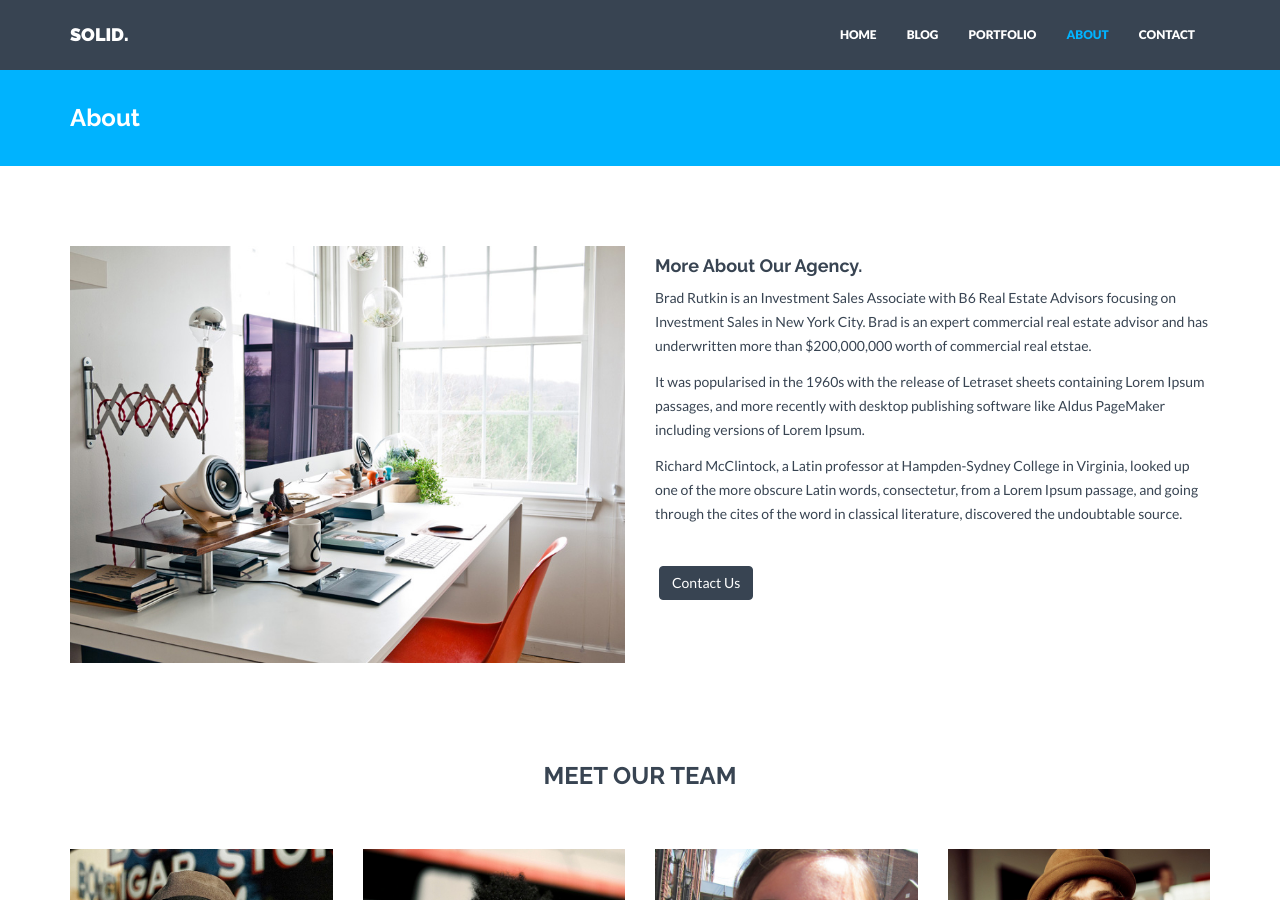
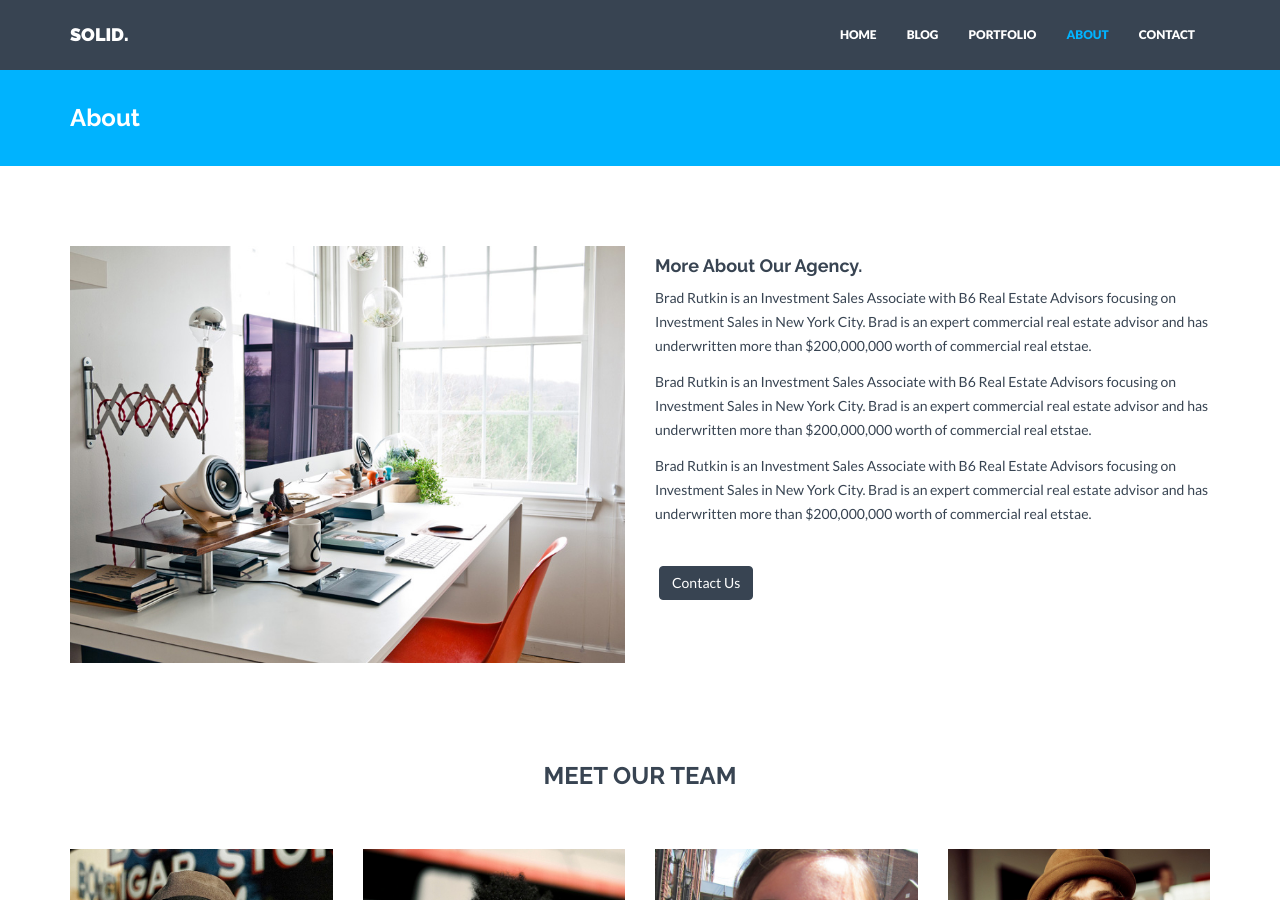
Before and after one commit to bradrutkin/Portfolio-Website, a Jekyll site: the page built from about.html, in a window 1280 px wide and 900 px high. Built offline with Jekyll 4.4.1, drawn with Linux system fonts in a browser that asks for light colours; nearby versions of some CDN libraries.

Commit message:
About Changes 2

```diff
--- a/about.html
+++ b/about.html
@@ -12,8 +12,8 @@ permalink: /about/
         <div class="col-lg-6">
             <h4>More About Our Agency.</h4>
             <p>Brad Rutkin is an Investment Sales Associate with B6 Real Estate Advisors focusing on Investment Sales in New York City. Brad is an expert commercial real estate advisor and has underwritten more than $200,000,000 worth of commercial real etstae. </p>
-            <p>It was popularised in the 1960s with the release of Letraset sheets containing Lorem Ipsum passages, and more recently with desktop publishing software like Aldus PageMaker including versions of Lorem Ipsum.</p>
-            <p>Richard McClintock, a Latin professor at Hampden-Sydney College in Virginia, looked up one of the more obscure Latin words, consectetur, from a Lorem Ipsum passage, and going through the cites of the word in classical literature, discovered the undoubtable source.</p>
+            <p>Brad Rutkin is an Investment Sales Associate with B6 Real Estate Advisors focusing on Investment Sales in New York City. Brad is an expert commercial real estate advisor and has underwritten more than $200,000,000 worth of commercial real etstae.</p>
+            <p>Brad Rutkin is an Investment Sales Associate with B6 Real Estate Advisors focusing on Investment Sales in New York City. Brad is an expert commercial real estate advisor and has underwritten more than $200,000,000 worth of commercial real etstae.</p>
             <p><br/><a href="/contact/" class="btn btn-theme">Contact Us</a></p>
         </div>
     </div><! --/row -->
```
